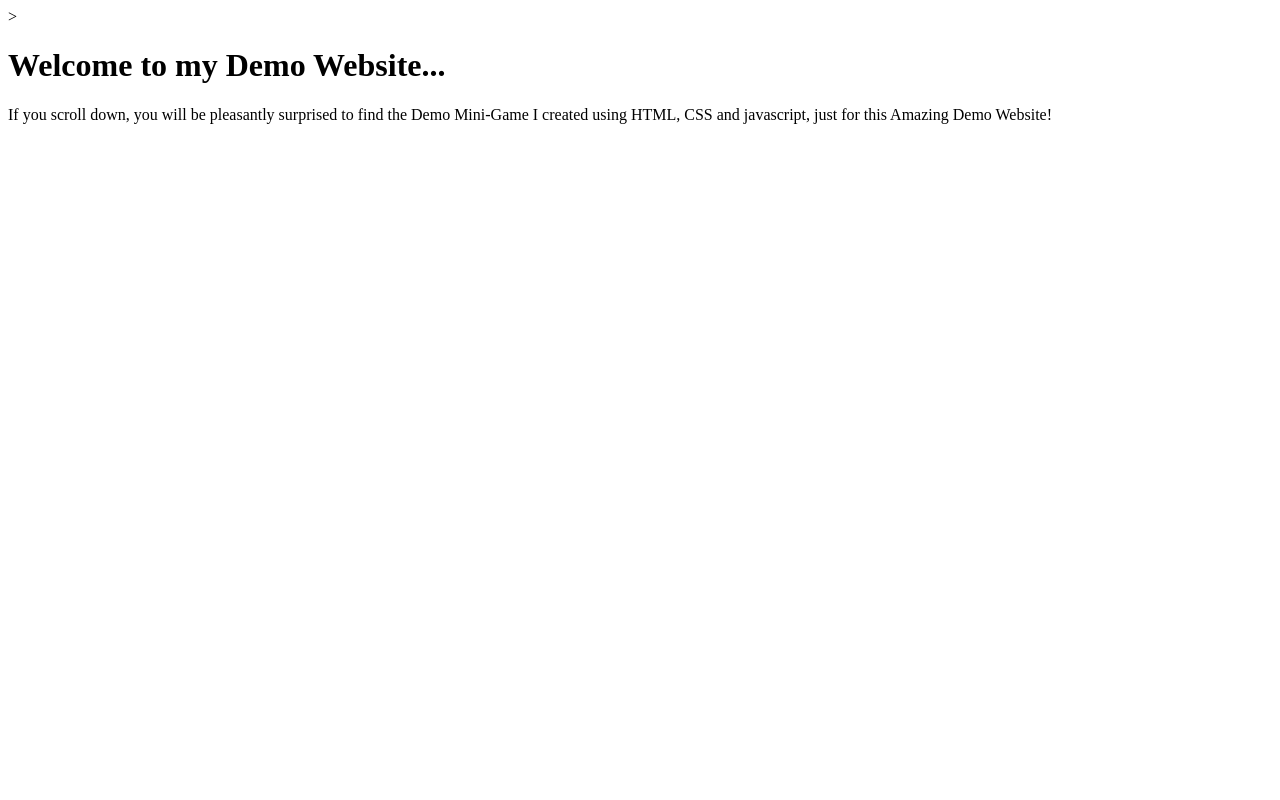
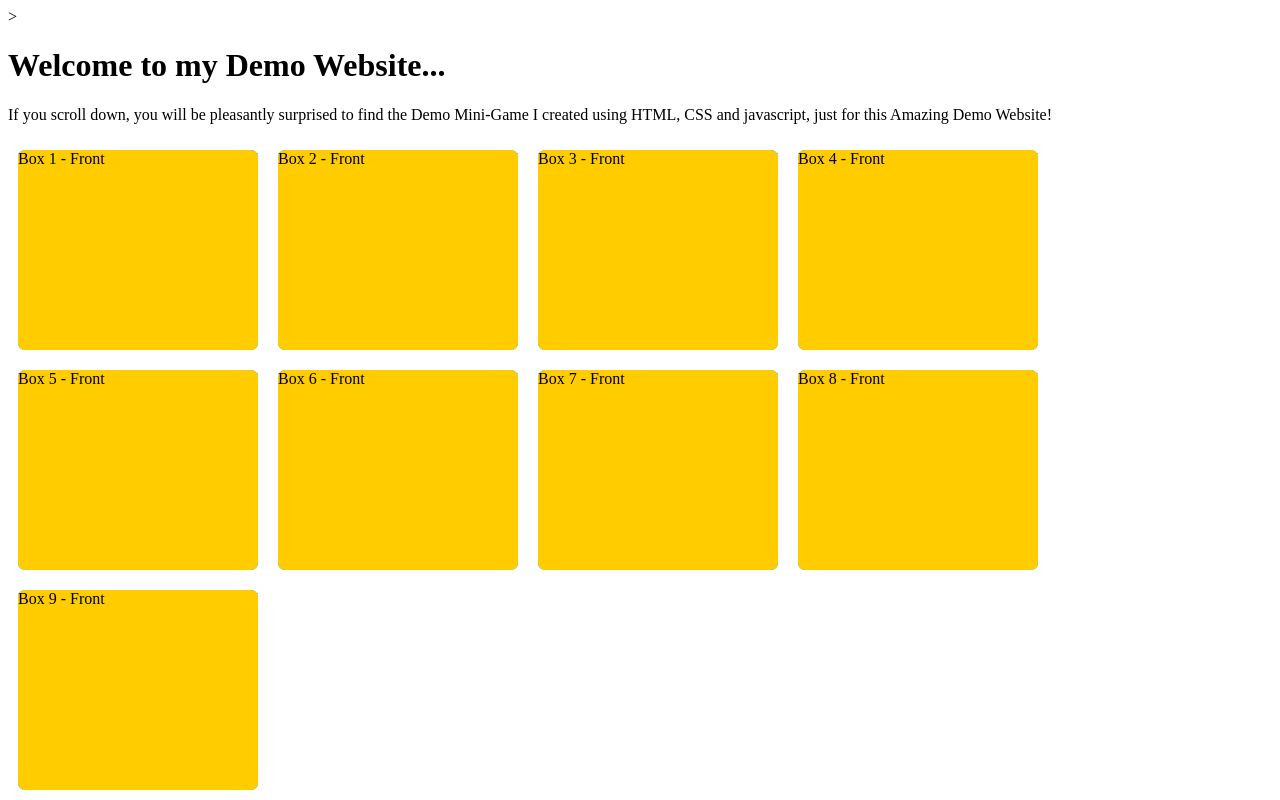
Before and after one commit to maleshaj/WebsiteProject01, a plain HTML site: page index.html in a window 1280 px wide. Drawn offline with Linux system fonts and the light colour scheme; a script that the page names is missing.

Commit message:
HTML initial edit and CSS card Front and Back styling

```diff
--- a/index.html
+++ b/index.html
@@ -10,5 +10,45 @@
     <h1>Welcome to my Demo Website...</h1>
     <p>If you scroll down, you will be pleasantly surprised to find the Demo Mini-Game I created using HTML, CSS and javascript, just for this Amazing Demo Website!</p>
     <script src="sript.js"></script>
+
+    <div class="flipCard">
+        <div class="back">Box 1 - Back</div>
+        <div class="front">Box 1 - Front</div>
+    </div>
+    <div class="flipCard">
+        <div class="back">Box 2 - Back</div>
+        <div class="front">Box 2 - Front</div>
+    </div>
+    <div class="flipCard">
+        <div class="back">Box 3 - Back</div>
+        <div class="front">Box 3 - Front</div>
+    </div>
+    <div class="flipCard">
+        <div class="back">Box 4 - Back</div>
+        <div class="front">Box 4 - Front</div>
+    </div>
+    <div class="flipCard">
+        <div class="back">Box 5 - Back</div>
+        <div class="front">Box 5 - Front</div>
+    </div>
+    <div class="flipCard">
+        <div class="back">Box 6 - Back</div>
+        <div class="front">Box 6 - Front</div>
+    </div>
+    <div class="flipCard">
+        <div class="back">Box 7 - Back</div>
+        <div class="front">Box 7 - Front</div>
+    </div>
+    <div class="flipCard">
+        <div class="back">Box 8 - Back</div>
+        <div class="front">Box 8 - Front</div>
+    </div>
+    <div class="flipCard">
+        <div class="back">Box 9 - Back</div>
+        <div class="front">Box 9 - Front</div>
+    </div>
+
+
+
 </body>
 </html>
--- a/style.css
+++ b/style.css
@@ -0,0 +1,28 @@
+.flipCard {
+    width:240px; height:200px; margin:10px; float:left;
+}
+
+.flipCard > .front {
+    position:absolute;
+    transform:perspective(600px) rotateY(0deg);
+    background:#FC0; width:240px; height:200px; border-radius:7px;
+    backface-visability:hidden;
+    transition:transforn .5s linear 0s;/*Animates linearly in 0.5 seconds*/
+
+}
+
+.flipCard > .back {
+    position:absolute;
+    transform:perspective(600px) rotateY(180deg);
+    background:rgba(0, 200, 255); width:240px; height:200px; border-radius:7px;
+    backface-visability:hidden;
+    transition:transforn .5s linear 0s;/*Animates linearly in 0.5 seconds*/
+}
+
+.flipCard:active > .front {
+    transform:perspective(600px) rotateY(-180deg);
+}
+
+.flipCard:active > .back {
+    transform:perspective(600px) rotateY(0deg);
+}
```
